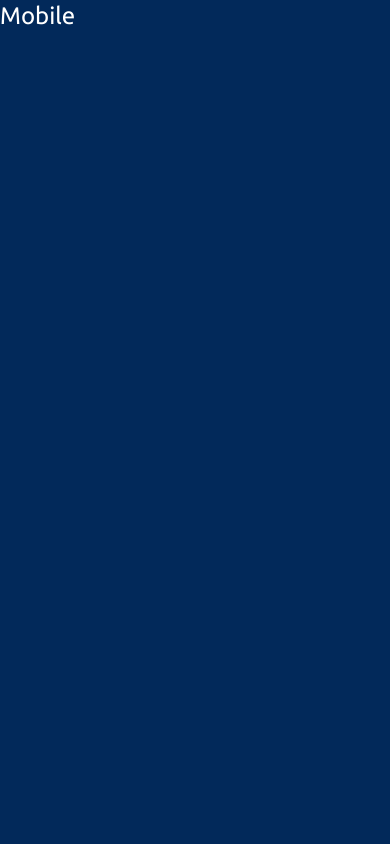
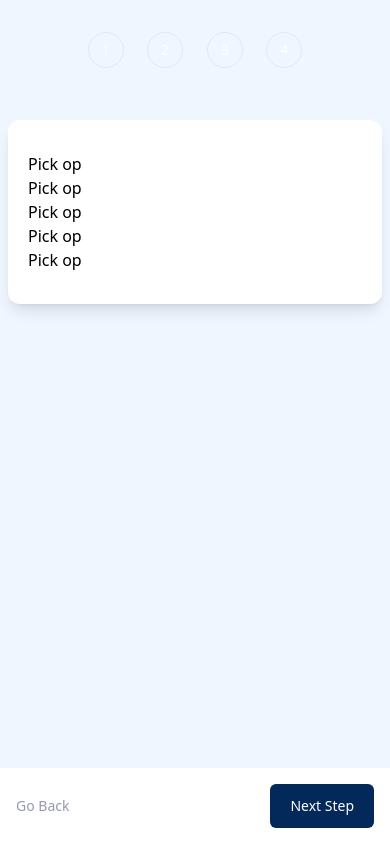
Before and after one commit to gracebir/multi-step-form, a React (Vite) app: page / in a window 390 px wide. Built offline with nearby package versions, Linux system fonts and the light colour scheme.

Commit message:
mobile mobile home page layout

```diff
--- /dev/null
+++ b/src/pages/Mobile/Home.jsx
@@ -0,0 +1,15 @@
+import React from 'react'
+
+function Home() {
+  return (
+    <div className=''>
+      <h1>Pick op</h1>
+      <h1>Pick op</h1>
+      <h1>Pick op</h1>
+      <h1>Pick op</h1>
+      <h1>Pick op</h1>
+    </div>
+  )
+}
+
+export default Home
--- a/src/screens/Mobile.jsx
+++ b/src/screens/Mobile.jsx
@@ -1,10 +1,15 @@
 import React from 'react'
+import MobileLayout from '../Layouts/MobileLayout'
+import { Route, Routes } from 'react-router-dom'
+import Home from '../pages/Mobile/Home'
 
 function Mobile() {
   return (
-    <div className="block h-screen lg:hidden w-full bg-marine-blue font-ubuntu">
-      <h1 className='text-2xl text-white'>Mobile</h1>
-    </div>
+    <MobileLayout>
+      <Routes>
+        <Route path='/' element={<Home/>}/>
+      </Routes>
+    </MobileLayout>
   )
 }
 
```
